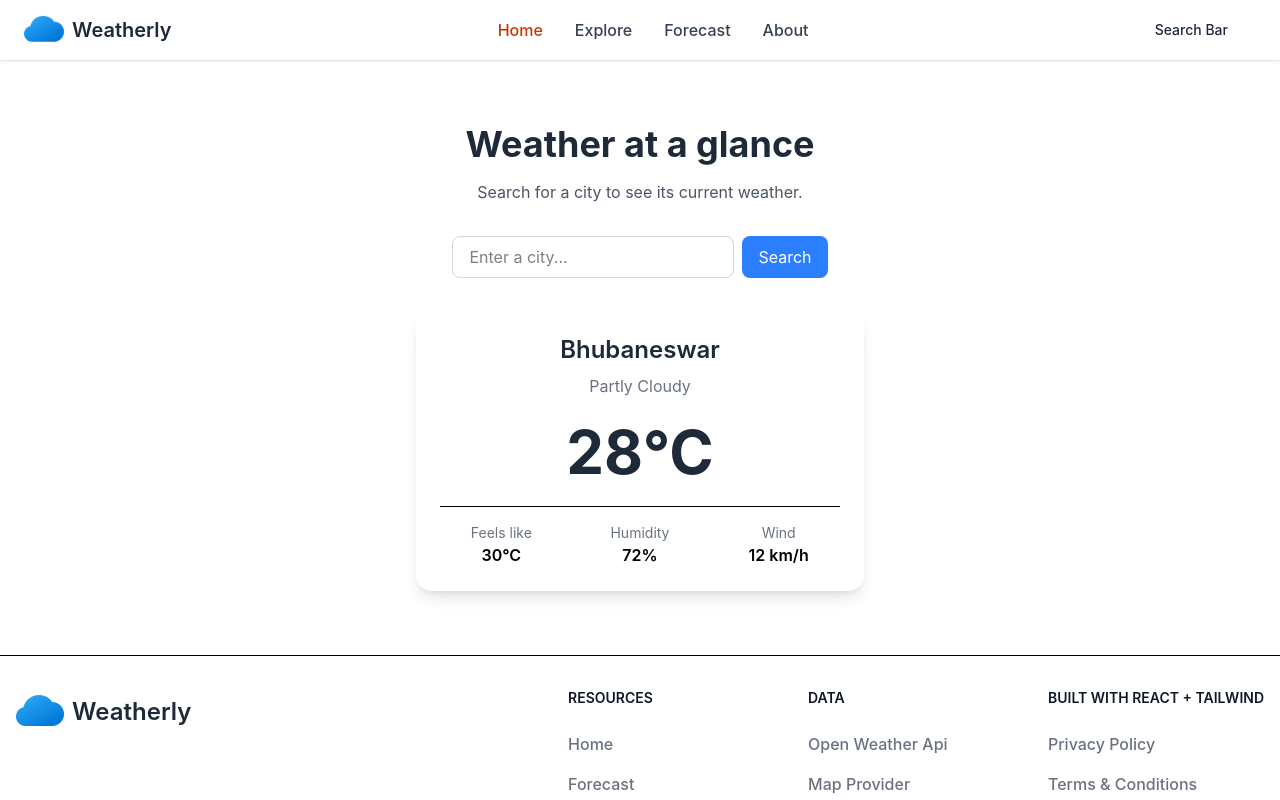
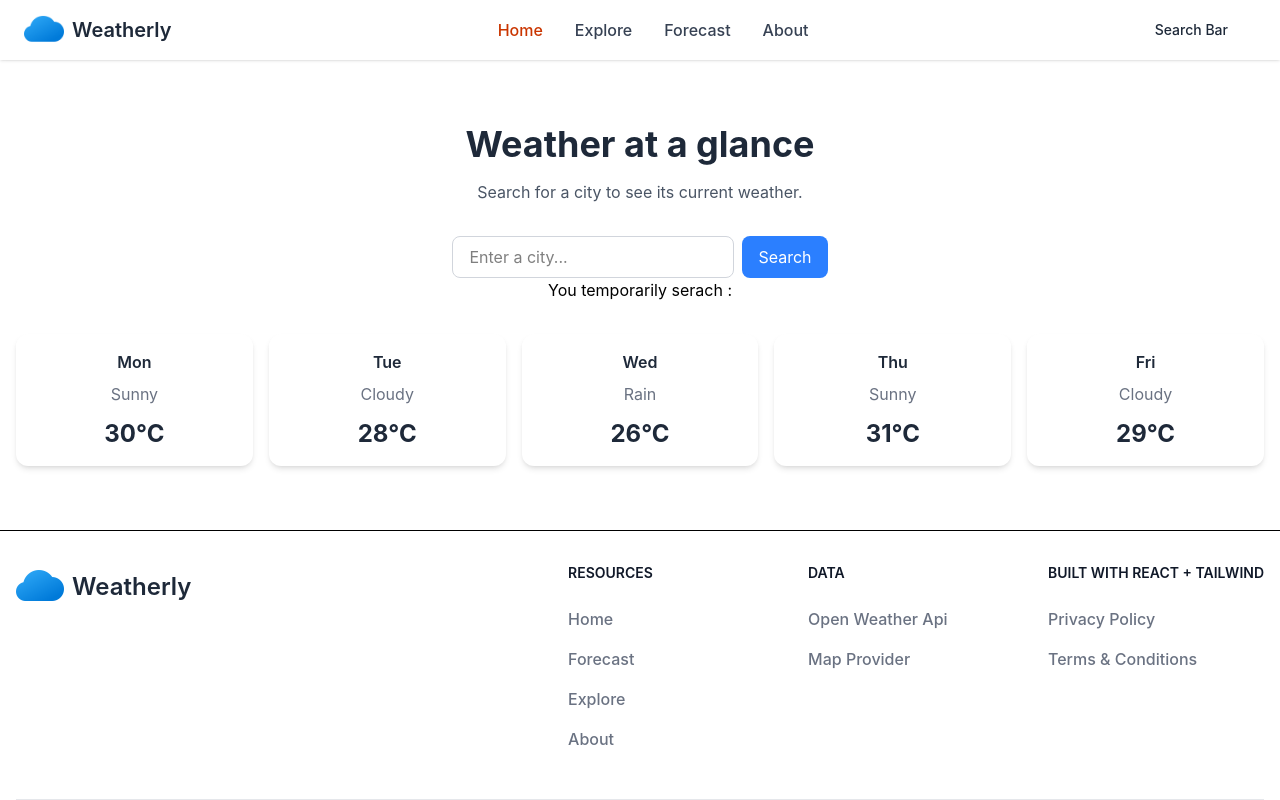
Before and after one commit to snaxx05/Weather-App-v2, a React (Vite) app: page / in a window 1280 px wide. Shown: the top 800 px of the page. Built offline with nearby package versions, Linux system fonts and the light colour scheme; no server answers.

Commit message:
Connect current weather API

```diff
--- a/src/components/common/SearchBar.jsx
+++ b/src/components/common/SearchBar.jsx
@@ -1,21 +1,30 @@
 import React from 'react'
+import { useState } from 'react'
 
-function SearchBar() {
+function SearchBar({onSearch}) {
+
+    const [city,setCity] = useState("");
     return (
+      <form action="" onSubmit={(e)=>{e.preventDefault();
+       onSearch(city);
+       setCity("")}}>
         <div className="flex gap-2">
             <input
+                value={city}
+                onChange={(e)=>setCity(e.target.value)}
                 type="text"
                 placeholder="Enter a city..."
                 className="border border-gray-300 rounded-lg px-4 py-2"
             />
 
             <button
-                type="button"
+                type="submit"
                 className="bg-blue-500 text-white rounded-lg px-4 py-2"
             >
                 Search
             </button>
         </div>
+        </form>
     )
 }
 
--- a/src/components/common/WeatherCard.jsx
+++ b/src/components/common/WeatherCard.jsx
@@ -1,35 +1,36 @@
 import React from 'react'
 
-function WeatherCard() {
+function WeatherCard(props) {
+    console.log(props.weather)
     return (
         <div className="mx-auto mt-8 max-w-md rounded-2xl bg-white p-6 shadow-lg">
             <div className="text-center">
                 <h2 className="text-2xl font-semibold text-gray-800">
-                    Bhubaneswar
+                   {props.weather.name}
                 </h2>
 
                 <p className="mt-2 text-gray-500">
-                    Partly Cloudy
+                    {props.weather.weather[0].description}
                 </p>
 
                 <div className="my-6 text-6xl font-bold text-gray-800">
-                    28°C
+                    {props.weather.main.temp}°C
                 </div>
 
                 <div className="grid grid-cols-3 gap-4 border-t pt-4">
                     <div>
                         <p className="text-sm text-gray-500">Feels like</p>
-                        <p className="font-semibold">30°C</p>
+                        <p className="font-semibold">{props.weather.main.feels_like}°C</p>
                     </div>
 
                     <div>
                         <p className="text-sm text-gray-500">Humidity</p>
-                        <p className="font-semibold">72%</p>
+                        <p className="font-semibold">{props.weather.main.humidity}%</p>
                     </div>
 
                     <div>
                         <p className="text-sm text-gray-500">Wind</p>
-                        <p className="font-semibold">12 km/h</p>
+                        <p className="font-semibold">{props.weather.wind.speed} km/h</p>
                     </div>
                 </div>
             </div>
--- a/src/components/layout/Footer.jsx
+++ b/src/components/layout/Footer.jsx
@@ -93,9 +93,9 @@ export default function Footer() {
                                 viewBox="0 0 20 17"
                             >
                                 <path
-                                    fill-rule="evenodd"
+                                    fillRule="evenodd"
                                     d="M20 1.892a8.178 8.178 0 0 1-2.355.635 4.074 4.074 0 0 0 1.8-2.235 8.344 8.344 0 0 1-2.605.98A4.13 4.13 0 0 0 13.85 0a4.068 4.068 0 0 0-4.1 4.038 4 4 0 0 0 .105.919A11.705 11.705 0 0 1 1.4.734a4.006 4.006 0 0 0 1.268 5.392 4.165 4.165 0 0 1-1.859-.5v.05A4.057 4.057 0 0 0 4.1 9.635a4.19 4.19 0 0 1-1.856.07 4.108 4.108 0 0 0 3.831 2.807A8.36 8.36 0 0 1 0 14.184 11.732 11.732 0 0 0 6.291 16 11.502 11.502 0 0 0 17.964 4.5c0-.177 0-.35-.012-.523A8.143 8.143 0 0 0 20 1.892Z"
-                                    clip-rule="evenodd"
+                                    clipRule="evenodd"
                                 />
                             </svg>
                             <span className="sr-only">Twitter page</span>
@@ -109,9 +109,9 @@ export default function Footer() {
                                 viewBox="0 0 20 20"
                             >
                                 <path
-                                    fill-rule="evenodd"
+                                    fillRule="evenodd"
                                     d="M10 .333A9.911 9.911 0 0 0 6.866 19.65c.5.092.678-.215.678-.477 0-.237-.01-1.017-.014-1.845-2.757.6-3.338-1.169-3.338-1.169a2.627 2.627 0 0 0-1.1-1.451c-.9-.615.07-.6.07-.6a2.084 2.084 0 0 1 1.518 1.021 2.11 2.11 0 0 0 2.884.823c.044-.503.268-.973.63-1.325-2.2-.25-4.516-1.1-4.516-4.9A3.832 3.832 0 0 1 4.7 7.068a3.56 3.56 0 0 1 .095-2.623s.832-.266 2.726 1.016a9.409 9.409 0 0 1 4.962 0c1.89-1.282 2.717-1.016 2.717-1.016.366.83.402 1.768.1 2.623a3.827 3.827 0 0 1 1.02 2.659c0 3.807-2.319 4.644-4.525 4.889a2.366 2.366 0 0 1 .673 1.834c0 1.326-.012 2.394-.012 2.72 0 .263.18.572.681.475A9.911 9.911 0 0 0 10 .333Z"
-                                    clip-rule="evenodd"
+                                    clipRule="evenodd"
                                 />
                             </svg>
                             <span className="sr-only">GitHub account</span>
--- a/src/pages/Forecast.jsx
+++ b/src/pages/Forecast.jsx
@@ -1,8 +1,12 @@
 import React from 'react'
 
-function Forecast() {
+function Forecast(props) {
   return (
-    <div>Forecast</div>
+      <div className='rounded-xl bg-white p-4 shadow-md text-center'>
+        <h2 className='font-semibold text-gray-800'>{props.day}</h2>
+        <h2 className='text-gray-500 mt-2'>{props.condition}</h2>
+        <p className='text-2xl font-bold text-gray-800 mt-3'>{props.temperature}°C</p>
+      </div>
   )
 }
 
--- a/src/pages/Home.jsx
+++ b/src/pages/Home.jsx
@@ -1,8 +1,30 @@
 import React from 'react'
 import SearchBar from '../components/common/SearchBar'
 import WeatherCard from '../components/common/WeatherCard'
+import Forecast from './Forecast'
+import { useState } from 'react'
+import { getCurrentWeather } from '../services/weatherApi'
+function Home() {
 
-function Home() {
+const forecast = [
+    { day: "Mon", temperature: 30, condition: "Sunny" },
+    { day: "Tue", temperature: 28, condition: "Cloudy" },
+    { day: "Wed", temperature: 26, condition: "Rain" },
+    { day: "Thu", temperature: 31, condition: "Sunny" },
+    { day: "Fri", temperature: 29, condition: "Cloudy" }
+]
+const [weather,setWeather]=useState(null)
+const [searchedCity,setSearchedCity]=useState("");
+const handleSearch = async (city) => {
+    try {
+        const data = await getCurrentWeather(city);
+        setWeather(data);
+        setSearchedCity(data.name)
+    } catch (error) {
+        console.log(error.message);
+    }
+};
+
     return (
         <main>
             <section className="text-center py-16 px-4">
@@ -15,10 +37,20 @@ function Home() {
                 </p>
 
                 <div className="mt-8 flex justify-center">
-                    <SearchBar />
+                    <SearchBar  onSearch = {handleSearch}/>
                 </div>
+                <p>You temporarily serach : {searchedCity}</p>
+                {weather && <WeatherCard weather={weather}  />}
 
-                <WeatherCard/>
+                 <div className="grid grid-cols-2 md:grid-cols-5 gap-4 mt-8">
+                {forecast.map((day)=>(
+                    <Forecast
+                    key={day.day}
+                    day={day.day}
+                    temperature={day.temperature}
+                    condition={day.condition}/>
+                ))}
+            </div>
             </section>
         </main>
     )
--- /dev/null
+++ b/src/services/weatherApi.js
@@ -0,0 +1,13 @@
+const API_KEY = import.meta.env.VITE_WEATHER_API_KEY;
+
+export const getCurrentWeather = async (city) => {
+    const response = await fetch(
+        `https://api.openweathermap.org/data/2.5/weather?q=${encodeURIComponent(city)}&appid=${API_KEY}&units=metric`
+    );
+
+    if (!response.ok) {
+        throw new Error("City not found");
+    }
+
+    return response.json();
+};
```
Also changed, not shown: 1 other file (tests, documents, lock files or other folders).
